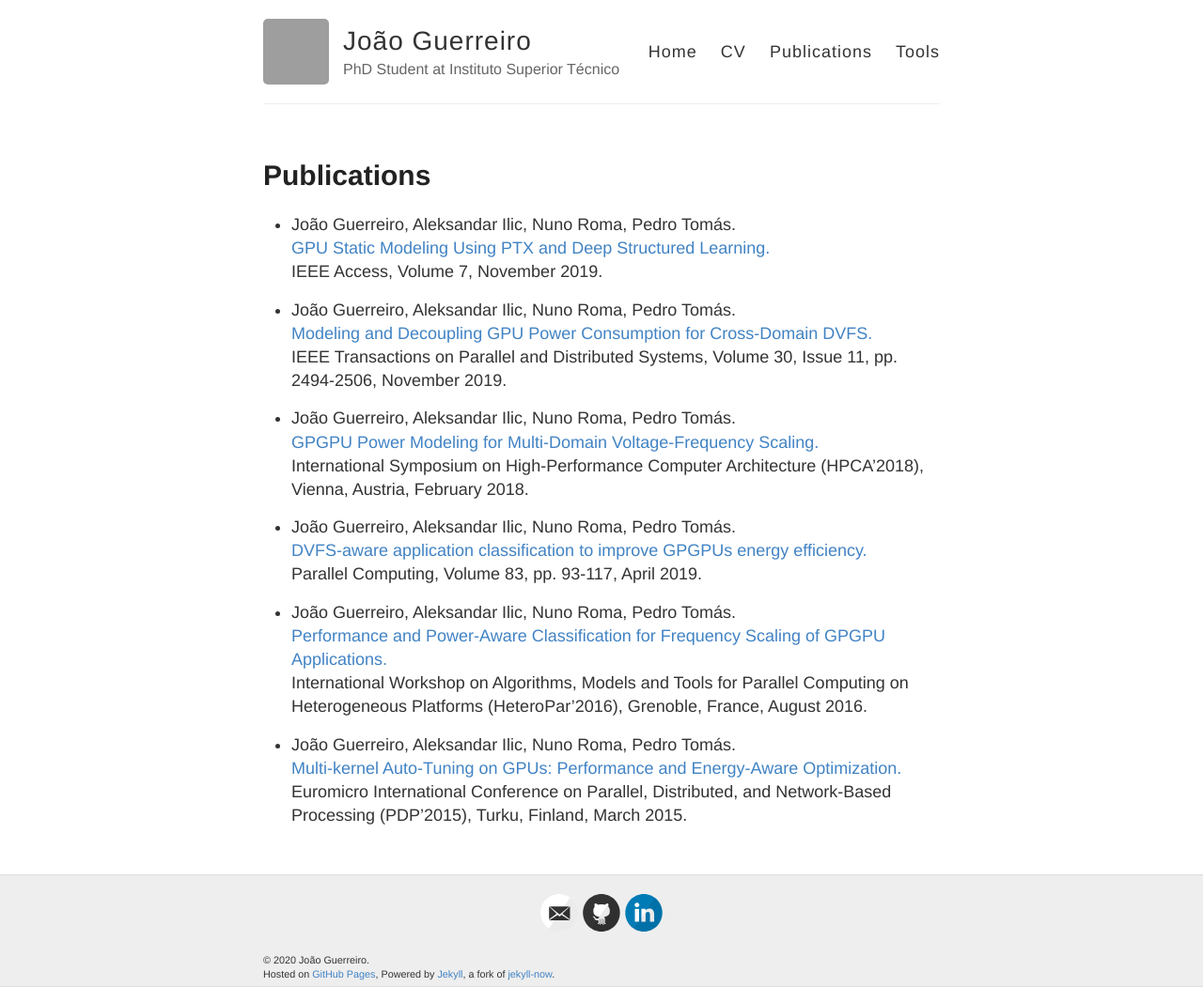
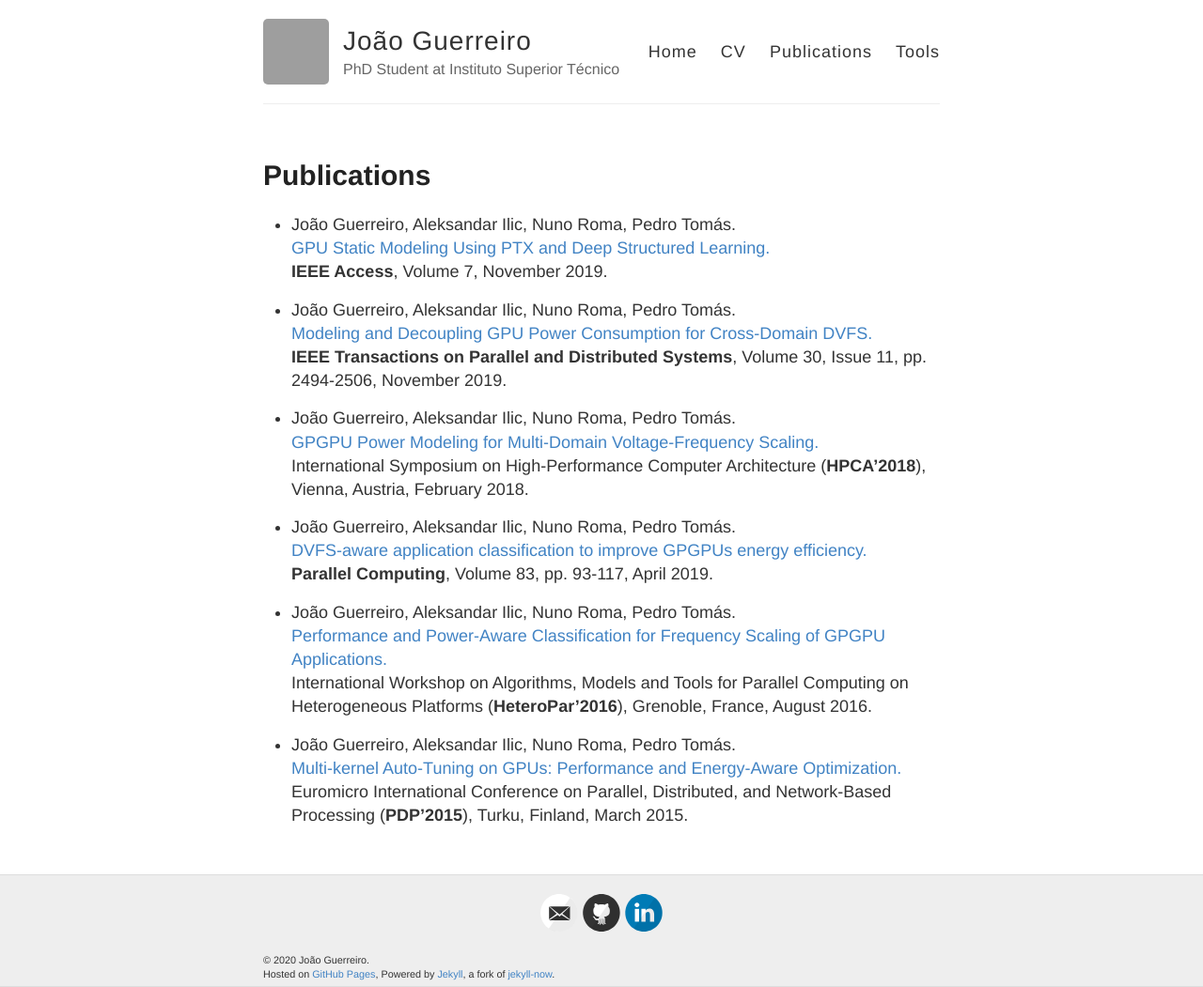
Before and after one commit to joaofilipedg/joaofilipedg.github.io, a Jekyll site: the page built from publications.md, in a window 1280 px wide. Shown: the whole page at 94% size. Built offline with Jekyll 4.4.1, drawn with Linux system fonts in a browser that asks for light colours; grey boxes are pictures that could not be loaded.

Commit message:
New pages fix

```diff
--- a/publications.md
+++ b/publications.md
@@ -6,24 +6,24 @@ permalink: /publications/
 
 * João Guerreiro, Aleksandar Ilic, Nuno Roma, Pedro Tomás.
  [GPU Static Modeling Using PTX and Deep Structured Learning.](https://ieeexplore.ieee.org/document/8890640)
- IEEE Access, Volume 7, November 2019.
+ **IEEE Access**, Volume 7, November 2019.
 
 * João Guerreiro, Aleksandar Ilic, Nuno Roma, Pedro Tomás.
  [Modeling and Decoupling GPU Power Consumption for Cross-Domain DVFS.](https://ieeexplore.ieee.org/document/8716300)
- IEEE Transactions on Parallel and Distributed Systems, Volume 30, Issue 11, pp. 2494-2506, November 2019.
+ **IEEE Transactions on Parallel and Distributed Systems**, Volume 30, Issue 11, pp. 2494-2506, November 2019.
 
 * João Guerreiro, Aleksandar Ilic, Nuno Roma, Pedro Tomás.
 [GPGPU Power Modeling for Multi-Domain Voltage-Frequency Scaling.](https://ieeexplore.ieee.org/document/8327055)
-International Symposium on High-Performance Computer Architecture (HPCA'2018), Vienna, Austria, February 2018.
+International Symposium on High-Performance Computer Architecture (**HPCA'2018**), Vienna, Austria, February 2018.
 
 * João Guerreiro, Aleksandar Ilic, Nuno Roma, Pedro Tomás.
  [DVFS-aware application classification to improve GPGPUs energy efficiency.](https://www.sciencedirect.com/science/article/pii/S0167819118300243)
-Parallel Computing,  Volume 83, pp. 93-117, April 2019.
+**Parallel Computing**,  Volume 83, pp. 93-117, April 2019.
 
 * João Guerreiro, Aleksandar Ilic, Nuno Roma, Pedro Tomás.
 [Performance and Power-Aware Classification for Frequency Scaling of GPGPU Applications.](https://link.springer.com/chapter/10.1007/978-3-319-58943-5_11)
-International Workshop on Algorithms, Models and Tools for Parallel Computing on Heterogeneous Platforms (HeteroPar'2016), Grenoble, France, August 2016.
+International Workshop on Algorithms, Models and Tools for Parallel Computing on Heterogeneous Platforms (**HeteroPar'2016**), Grenoble, France, August 2016.
 
 * João Guerreiro, Aleksandar Ilic, Nuno Roma, Pedro Tomás.
  [Multi-kernel Auto-Tuning on GPUs: Performance and Energy-Aware Optimization.](https://ieeexplore.ieee.org/abstract/document/7092758)
- Euromicro International Conference on Parallel, Distributed, and Network-Based Processing (PDP'2015), Turku, Finland, March 2015.
+ Euromicro International Conference on Parallel, Distributed, and Network-Based Processing (**PDP'2015**), Turku, Finland, March 2015.
--- a/style.scss
+++ b/style.scss
@@ -289,6 +289,10 @@ footer {
   text-align: center;
 }
 
+h3 > span {
+   font-size: 26px;
+}
+
 // Settled on moving the import of syntax highlighting to the bottom of the CSS
 // ... Otherwise it really bloats up the top of the CSS file and makes it difficult to find the start
 @import "highlights";
```
Also changed, not shown: index.md (+1 -1 lines), 3 other files.
